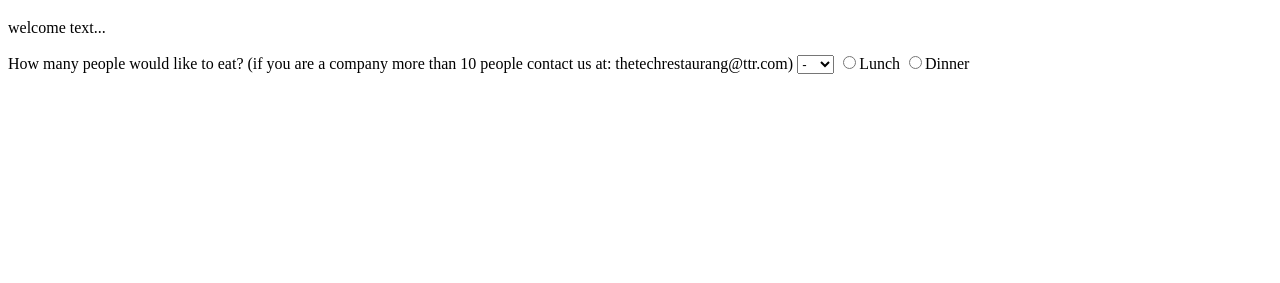
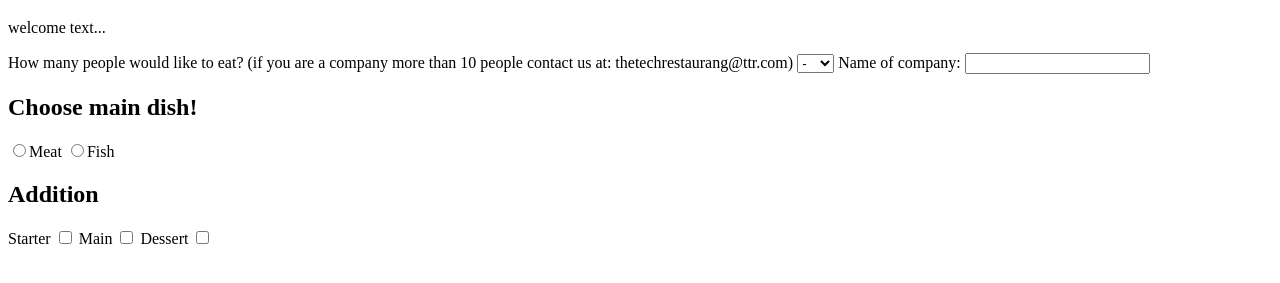
Before and after one commit to HappyLife23/231027, a plain HTML site: page inde.html in a window 1280 px wide. Shown: the part 61-344 px from the top of the page. Drawn offline with Linux system fonts and the light colour scheme.

Commit message:
form base

```diff
--- a/inde.html
+++ b/inde.html
@@ -28,13 +28,26 @@
                 <option value="9">9</option>
                 <option value="10">10</option>
             </select>
+            <label for="nameOfCompany">Name of company:
+                <input type="text" required>
+            </label>
+            <h2>Choose main dish!</h2>
             <label>
-                <input type="radio" name="typeOfMeal" value="lunch">Lunch
+                <input type="radio" name="typeOfMeal" value="meat">Meat
             </label>
             <label>
-                <input type="radio" name="typeOfMeal" value="dinner">Dinner
+                <input type="radio" name="typeOfMeal" value="fish">Fish
             </label>
-
+            <h2>Addition</h2>
+            <label for="starter">Starter
+                <input type="checkbox" name="starter">
+            </label>
+            <label for="main">Main
+                <input type="checkbox" name="main">
+            </label>
+            <label for="dessert">Dessert
+                <input type="checkbox" name="dessert">
+            </label>
         </form>
     </main>
     <footer>
```
